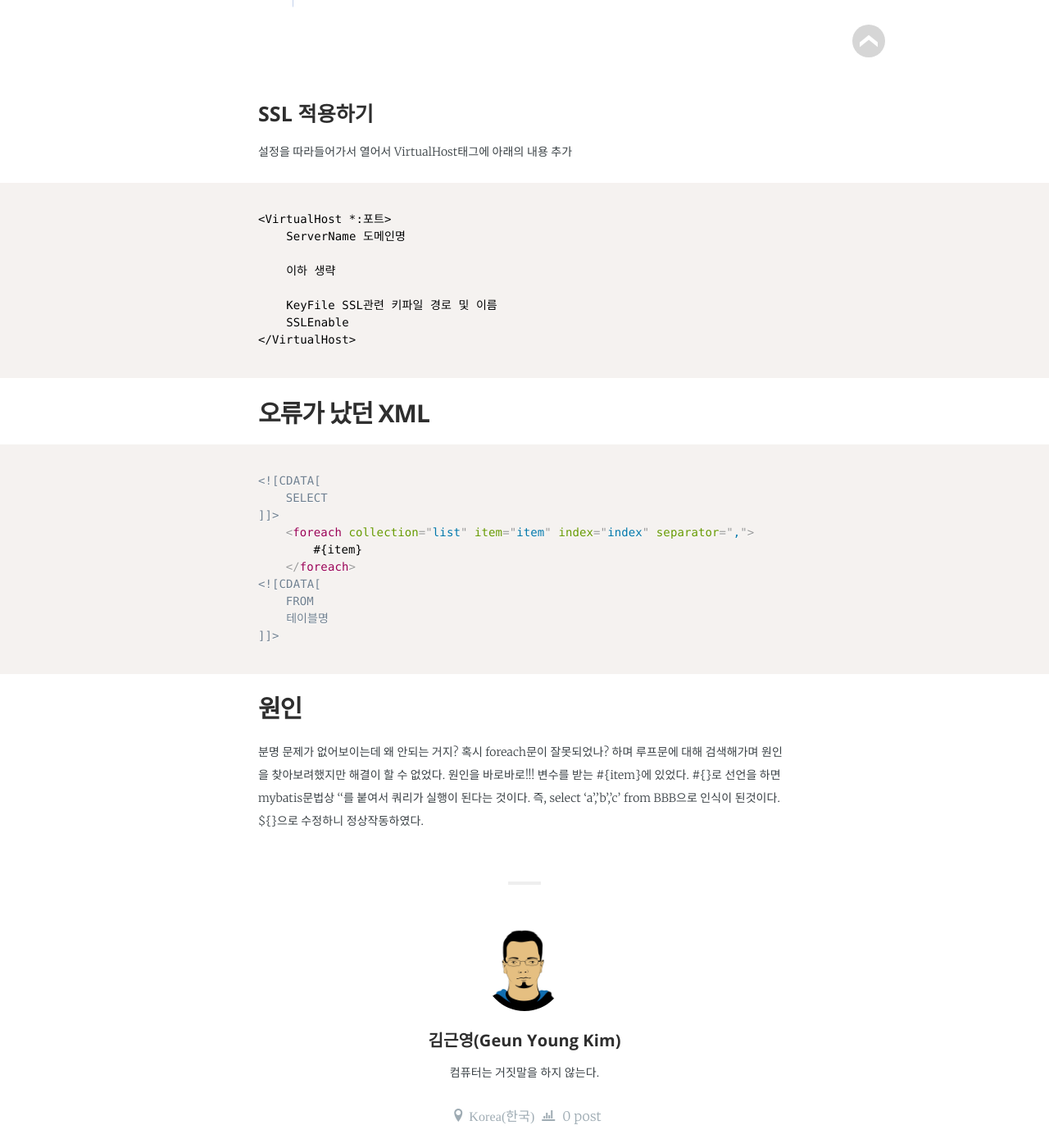
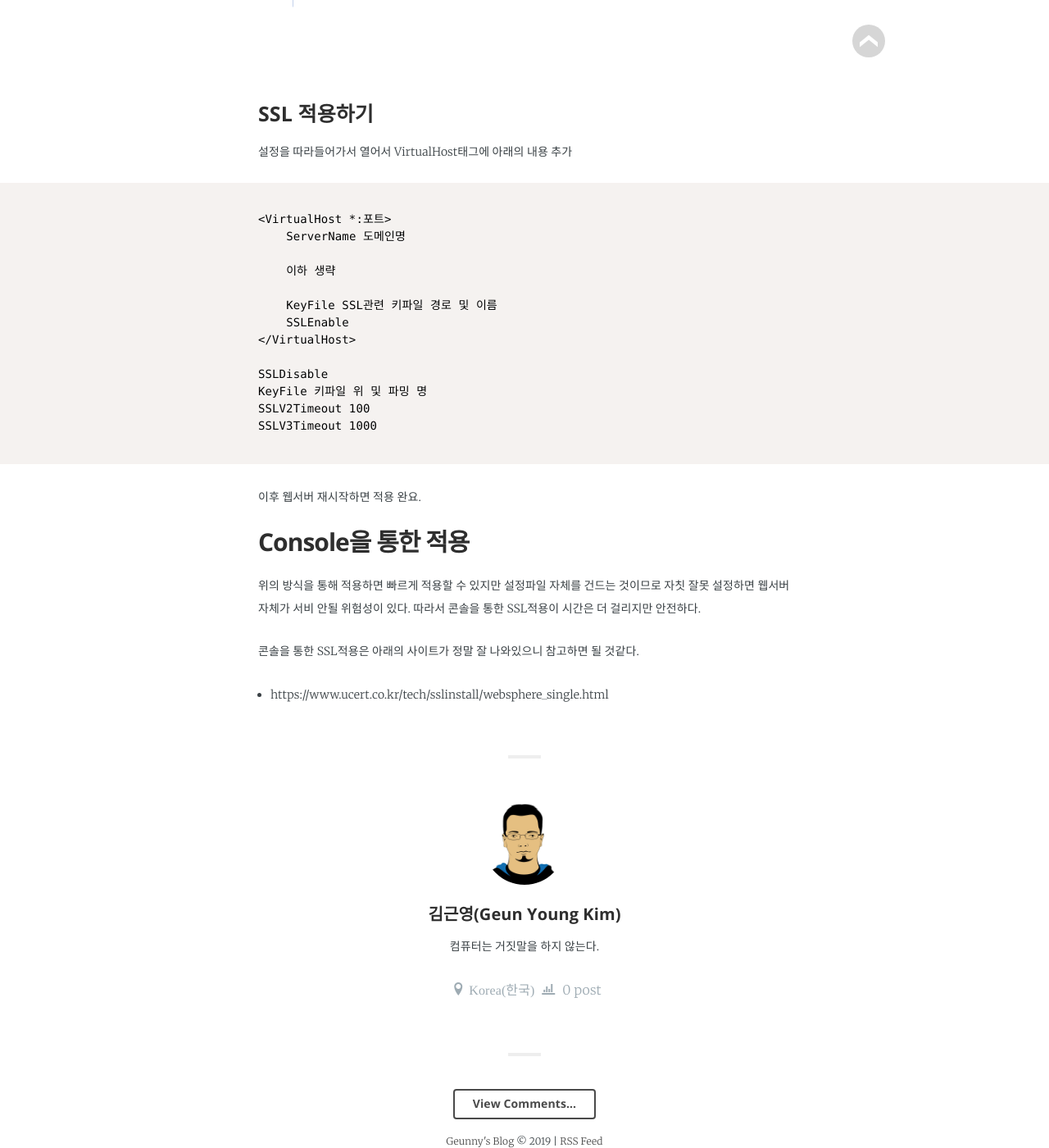
Before and after one commit to jwillmer/jekyllDecent, a Jekyll site: the page built from _posts/2019-03-13-websphere1.md, in a window 1280 px wide and 1400 px high, scrolled down 1258 px. Shown: the whole window at 82% size. Built offline with Jekyll 4.4.1, drawn with Linux system fonts in a browser that asks for light colours; some web fonts are replaced.

Commit message:
Update 2019-03-13-websphere1.md

````diff
--- a/_posts/2019-03-13-websphere1.md
+++ b/_posts/2019-03-13-websphere1.md
@@ -47,29 +47,18 @@ SSL은 일반적으로 Web Server에 적용한다. 따라서 콘솔에서 Web Se
     SSLEnable
 </VirtualHost>
 
-```
-
-## 오류가 났던 XML
-
-```xml
-
-<![CDATA[
-	SELECT
-]]>
-	<foreach collection="list" item="item" index="index" separator=",">
-		#{item}
-	</foreach>
-<![CDATA[
-	FROM
-    테이블명
-]]>
+SSLDisable
+KeyFile 키파일 위 및 파밍 명
+SSLV2Timeout 100
+SSLV3Timeout 1000
 
 ```
+이후 웹서버 재시작하면 적용 완요.
 
-## 원인
+## Console을 통한 적용
 
-분명 문제가 없어보이는데 왜 안되는 거지? 혹시 foreach문이 잘못되었나? 하며 루프문에 대해 검색해가며 원인을 찾아보려했지만 해결이 할 수 없었다.
-원인을 바로바로!!!
-변수를 받는 #{item}에 있었다. #{}로 선언을 하면 mybatis문법상 ''를 붙여서 쿼리가 실행이 된다는 것이다.
-즉, select 'a','b','c' from BBB으로 인식이 된것이다.
-${}으로 수정하니 정상작동하였다.
+위의 방식을 통해 적용하면 빠르게 적용할 수 있지만 설정파일 자체를 건드는 것이므로 자칫 잘못 설정하면 웹서버 자체가 서비 안될 위험성이 있다. 따라서 콘솔을 통한 SSL적용이 시간은 더 걸리지만 안전하다.
+
+콘솔을 통한 SSL적용은 아래의 사이트가 정말 잘 나와있으니 참고하면 될 것같다.
+
+- https://www.ucert.co.kr/tech/sslinstall/websphere_single.html
````
